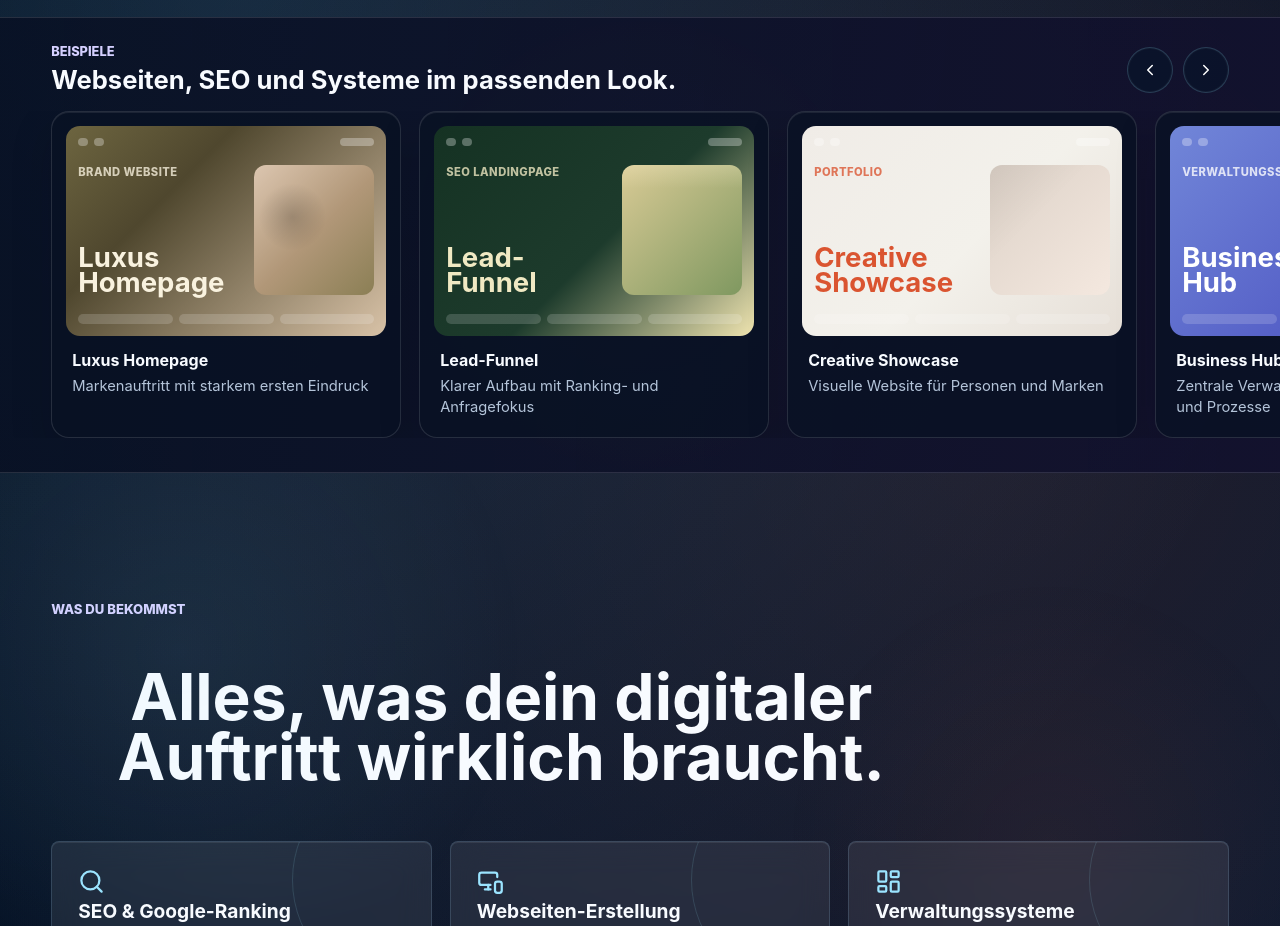
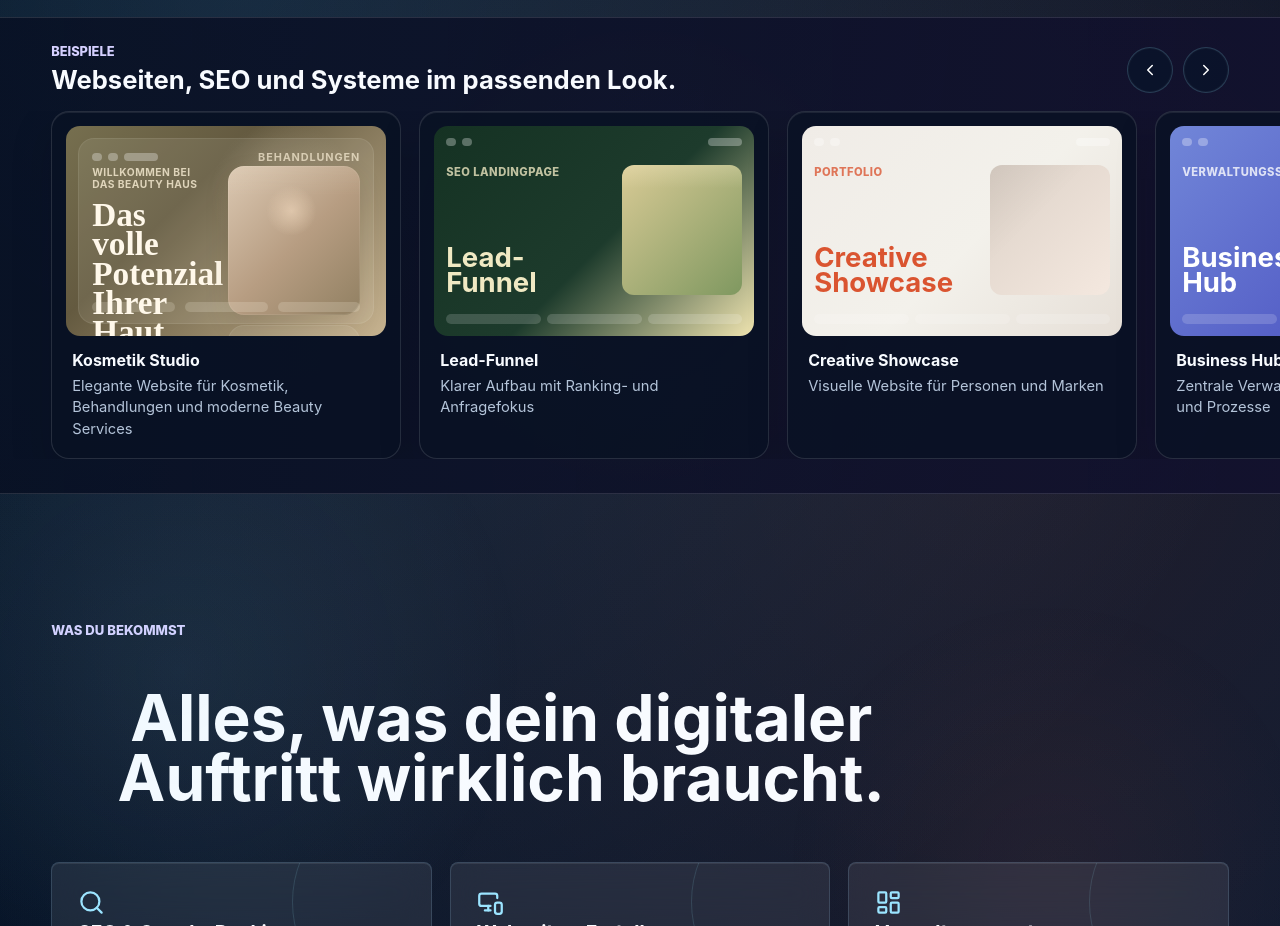
Before and after one commit to parmis2005/digitalvision, a Next.js app: page / in a window 1280 px wide. Shown: the part 840-1766 px from the top of the page. Built offline with nearby package versions, Linux system fonts and the light colour scheme.

Commit message:
Refine product previews and beauty showcase

```diff
--- a/app/globals.css
+++ b/app/globals.css
@@ -684,8 +684,144 @@ h3 {
   line-height: 1.45;
 }
 
+.beauty-preview {
+  display: grid;
+  gap: 12px;
+  height: 100%;
+}
+
+.beauty-preview-top,
+.beauty-preview-bottom,
+.beauty-preview-actions {
+  display: flex;
+  align-items: center;
+}
+
+.beauty-preview-top {
+  justify-content: space-between;
+  gap: 14px;
+}
+
+.beauty-preview-nav {
+  color: rgba(247, 235, 210, 0.72);
+  font-size: 0.64rem;
+  font-weight: 700;
+  letter-spacing: 0.08em;
+  text-transform: uppercase;
+}
+
+.beauty-preview-body {
+  display: grid;
+  grid-template-columns: minmax(0, 1.08fr) minmax(132px, 0.92fr);
+  gap: 14px;
+  min-height: 0;
+  flex: 1;
+}
+
+.beauty-preview-copy {
+  display: flex;
+  flex-direction: column;
+  justify-content: space-between;
+  min-width: 0;
+}
+
+.beauty-preview-copy p {
+  margin-bottom: 10px;
+  color: rgba(247, 235, 210, 0.82);
+  font-size: 0.64rem;
+  font-weight: 700;
+  letter-spacing: 0.05em;
+  text-transform: uppercase;
+}
+
+.beauty-preview-copy h3 {
+  margin-bottom: 0;
+  color: #fff8ea;
+  font-family: "Cormorant Garamond", "Times New Roman", serif;
+  font-size: clamp(1.78rem, 2.6vw, 2.4rem);
+  font-weight: 600;
+  line-height: 0.88;
+  letter-spacing: 0;
+}
+
+.beauty-preview-actions {
+  flex-wrap: wrap;
+  gap: 8px;
+  margin-top: 18px;
+}
+
+.beauty-preview-actions span {
+  display: inline-flex;
+  align-items: center;
+  min-height: 28px;
+  padding: 0 12px;
+  border: 1px solid rgba(247, 235, 210, 0.24);
+  border-radius: 999px;
+  background: rgba(255, 248, 234, 0.08);
+  color: #fff4db;
+  font-size: 0.67rem;
+  font-weight: 700;
+}
+
+.beauty-preview-media {
+  display: grid;
+  gap: 10px;
+}
+
+.beauty-preview-image,
+.beauty-preview-card {
+  border-radius: 16px;
+}
+
+.beauty-preview-image {
+  min-height: 120px;
+  background:
+    linear-gradient(180deg, rgba(255, 245, 223, 0.1), transparent 20%),
+    radial-gradient(circle at 48% 30%, rgba(236, 212, 185, 0.68), transparent 20%),
+    linear-gradient(135deg, #dbc8b2 0%, #b79d82 52%, #918062 100%);
+  box-shadow:
+    inset 0 0 0 1px rgba(255, 248, 234, 0.08),
+    0 10px 24px rgba(77, 52, 28, 0.14);
+}
+
+.beauty-preview-card {
+  display: grid;
+  gap: 2px;
+  align-content: end;
+  min-height: 74px;
+  padding: 12px 14px;
+  background: rgba(255, 248, 234, 0.08);
+  box-shadow: inset 0 0 0 1px rgba(255, 248, 234, 0.08);
+}
+
+.beauty-preview-card strong {
+  color: #fff4df;
+  font-size: 0.78rem;
+  font-weight: 700;
+}
+
+.beauty-preview-card span {
+  color: rgba(247, 235, 210, 0.72);
+  font-size: 0.68rem;
+}
+
+.beauty-preview-bottom {
+  gap: 10px;
+  align-self: end;
+}
+
+.beauty-preview-bottom span {
+  display: block;
+  width: 100%;
+  height: 10px;
+  border-radius: 999px;
+  background: rgba(255, 248, 234, 0.18);
+}
+
 .showcase-card.earth .showcase-preview {
-  background: linear-gradient(135deg, #6d6540, #4f472e 32%, #d8c2a7 100%);
+  background:
+    radial-gradient(circle at 68% 32%, rgba(255, 241, 214, 0.16), transparent 28%),
+    linear-gradient(135deg, #766f4f, #645a40 36%, #c7b390 100%);
   color: #f9f2df;
 }
 
@@ -815,6 +951,31 @@ h3 {
   border-radius: 18px;
 }
 
+.product-preview-shell-embed {
+  min-height: 400px;
+  padding: 18px;
+  overflow: hidden;
+}
+
+.product-preview-viewport {
+  position: relative;
+  width: 100%;
+  height: 400px;
+  border-radius: 16px;
+  overflow: hidden;
+  background: #f4ebdc;
+}
+
+.product-preview-iframe {
+  display: block;
+  width: 160%;
+  height: 930px;
+  border: 0;
+  background: #f4ebdc;
+  transform: scale(0.625);
+  transform-origin: top left;
+}
+
 .product-preview-large .preview-copy h3 {
   font-size: clamp(2.6rem, 5vw, 4.5rem);
 }
@@ -823,9 +984,70 @@ h3 {
   min-height: 220px;
 }
 
+.product-preview-large .beauty-preview-page {
+  gap: 18px;
+}
+
+.product-preview-large .beauty-preview-page .beauty-preview-top {
+  align-items: flex-start;
+}
+
+.product-preview-large .beauty-preview-page .beauty-preview-nav,
+.product-preview-large .beauty-preview-page .beauty-preview-copy p {
+  font-size: 0.74rem;
+}
+
+.product-preview-large .beauty-preview-page .beauty-preview-body {
+  grid-template-columns: minmax(0, 1.06fr) minmax(180px, 0.94fr);
+  gap: 18px;
+}
+
+.product-preview-large .beauty-preview-page .beauty-preview-copy h3 {
+  font-size: clamp(2.8rem, 5.1vw, 4.7rem);
+  line-height: 0.86;
+}
+
+.product-preview-large .beauty-preview-page .beauty-preview-actions {
+  gap: 10px;
+  margin-top: 24px;
+}
+
+.product-preview-large .beauty-preview-page .beauty-preview-actions span {
+  min-height: 34px;
+  padding: 0 14px;
+  font-size: 0.74rem;
+}
+
+.product-preview-large .beauty-preview-page .beauty-preview-image {
+  min-height: 180px;
+}
+
+.product-preview-large .beauty-preview-page .beauty-preview-card {
+  min-height: 100px;
+  padding: 16px;
+}
+
+.product-preview-large .beauty-preview-page .beauty-preview-card strong {
+  font-size: 0.92rem;
+}
+
+.product-preview-large .beauty-preview-page .beauty-preview-card span {
+  font-size: 0.76rem;
+}
+
 .product-preview-large.earth .product-preview-shell {
-  background: linear-gradient(135deg, #6d6540, #4f472e 32%, #d8c2a7 100%);
+  background:
+    radial-gradient(circle at 72% 30%, rgba(255, 241, 214, 0.16), transparent 24%),
+    linear-gradient(135deg, #766f4f, #645a40 36%, #c7b390 100%);
   color: #f9f2df;
+}
+
+.product-preview-large.earth {
+  border-color: rgba(215, 193, 153, 0.22);
+  background: rgba(24, 19, 27, 0.82);
+  box-shadow:
+    inset 0 1px 0 rgba(255, 244, 220, 0.04),
+    0 24px 54px rgba(1, 5, 16, 0.18);
 }
 
 .product-preview-large.forest .product-preview-shell {
@@ -865,6 +1087,11 @@ h3 {
   border-radius: 18px;
   background: rgba(255, 255, 255, 0.07);
   box-shadow: inset 0 1px 0 rgba(255, 255, 255, 0.06);
+}
+
+.product-detail-title-small {
+  font-size: clamp(1.6rem, 2.5vw, 2.35rem);
+  line-height: 1.04;
 }
 
 .product-highlights {
@@ -1572,9 +1799,23 @@ h3 {
     min-width: 292px;
   }
 
+  .beauty-preview-body,
+  .product-preview-large .beauty-preview-page .beauty-preview-body {
+    grid-template-columns: 1fr;
+  }
+
+  .beauty-preview-media {
+    grid-template-columns: 1fr 1fr;
+  }
+
   .product-hero,
   .product-details {
     grid-template-columns: 1fr;
+  }
+
+  .product-preview-iframe {
+    width: 180%;
+    height: 980px;
   }
 
   .vision-copy h2,
--- /dev/null
+++ b/app/product-preview.tsx
@@ -0,0 +1,69 @@
+import type { ProductItem } from "./products-data";
+
+type ProductPreviewProps = {
+  product: ProductItem;
+  size?: "card" | "page";
+};
+
+export function ProductPreview({ product, size = "card" }: ProductPreviewProps) {
+  const isBeauty = product.slug === "beauty-haus";
+
+  if (isBeauty) {
+    return (
+      <div className={`beauty-preview beauty-preview-${size}`}>
+        <div className="beauty-preview-top">
+          <div className="preview-bar">
+            <span />
+            <span />
+            <span />
+          </div>
+          <span className="beauty-preview-nav">Behandlungen</span>
+        </div>
+        <div className="beauty-preview-body">
+          <div className="beauty-preview-copy">
+            <p>Willkommen bei Das Beauty Haus</p>
+            <h3>Das volle Potenzial Ihrer Haut</h3>
+            <div className="beauty-preview-actions">
+              <span>Termin buchen</span>
+              <span>Behandlungen</span>
+            </div>
+          </div>
+          <div className="beauty-preview-media">
+            <div className="beauty-preview-image" />
+            <div className="beauty-preview-card">
+              <strong>Skin Care</strong>
+              <span>Glow Behandlungen</span>
+            </div>
+          </div>
+        </div>
+        <div className="beauty-preview-bottom">
+          <span />
+          <span />
+          <span />
+        </div>
+      </div>
+    );
+  }
+
+  return (
+    <>
+      <div className="preview-bar">
+        <span />
+        <span />
+        <span />
+      </div>
+      <div className="preview-content">
+        <div className="preview-copy">
+          <p>{product.type}</p>
+          <h3>{product.title}</h3>
+        </div>
+        <div className="preview-art" />
+      </div>
+      <div className="preview-footer">
+        <span />
+        <span />
+        <span />
+      </div>
+    </>
+  );
+}
--- a/app/product-showcase.tsx
+++ b/app/product-showcase.tsx
@@ -4,6 +4,7 @@ import Link from "next/link";
 import { ChevronLeft, ChevronRight } from "lucide-react";
 import { useEffect, useRef } from "react";
 import { repeatedProducts } from "./products-data";
+import { ProductPreview } from "./product-preview";
 
 export function ProductShowcase() {
   const railRef = useRef<HTMLDivElement>(null);
@@ -14,6 +15,8 @@ export function ProductShowcase() {
     if (!rail) {
       return;
     }
+
+    rail.scrollLeft = 0;
 
     let frame = 0;
 
@@ -81,23 +84,7 @@ export function ProductShowcase() {
               key={`${product.title}-${index}`}
             >
               <div className="showcase-preview">
-                <div className="preview-bar">
-                  <span />
-                  <span />
-                  <span />
-                </div>
-                <div className="preview-content">
-                  <div className="preview-copy">
-                    <p>{product.type}</p>
-                    <h3>{product.title}</h3>
-                  </div>
-                  <div className="preview-art" />
-                </div>
-                <div className="preview-footer">
-                  <span />
-                  <span />
-                  <span />
-                </div>
+                <ProductPreview product={product} />
               </div>
               <div className="showcase-meta">
                 <strong>{product.title}</strong>
--- a/app/products-data.ts
+++ b/app/products-data.ts
@@ -11,17 +11,17 @@ export type ProductItem = {
 
 export const products: ProductItem[] = [
   {
-    slug: "luxus-homepage",
-    type: "Brand Website",
-    title: "Luxus Homepage",
-    detail: "Markenauftritt mit starkem ersten Eindruck",
+    slug: "beauty-haus",
+    type: "Kosmetik Website",
+    title: "Kosmetik Studio",
+    detail: "Elegante Website für Kosmetik, Behandlungen und moderne Beauty Services",
     variant: "earth",
     category: "Webseiten",
-    intro: "Vorlage für hochwertige Unternehmensseiten mit starker Bildsprache, klarer Struktur und exklusiver Wirkung.",
+    intro: "Beispiel für eine moderne Kosmetik-Website mit hochwertiger Wirkung, klarer Nutzerführung und starker visueller Präsenz.",
     highlights: [
-      "Edles Layout für Premium-Marken",
-      "Klare Conversion-Flächen und Kontaktpunkte",
-      "Ideal für Dienstleister, Studios und starke Markenauftritte",
+      "Starke Bildsprache für Kosmetik- und Beauty-Marken",
+      "Eleganter Aufbau für Behandlungen, Vertrauen und Buchungsanfragen",
+      "Geeignet für Kosmetikstudios, Beauty Brands und Premium-Services",
     ],
   },
   {
```
Also changed, not shown: app/produkte/[slug]/page.tsx (+45 -18 lines).
